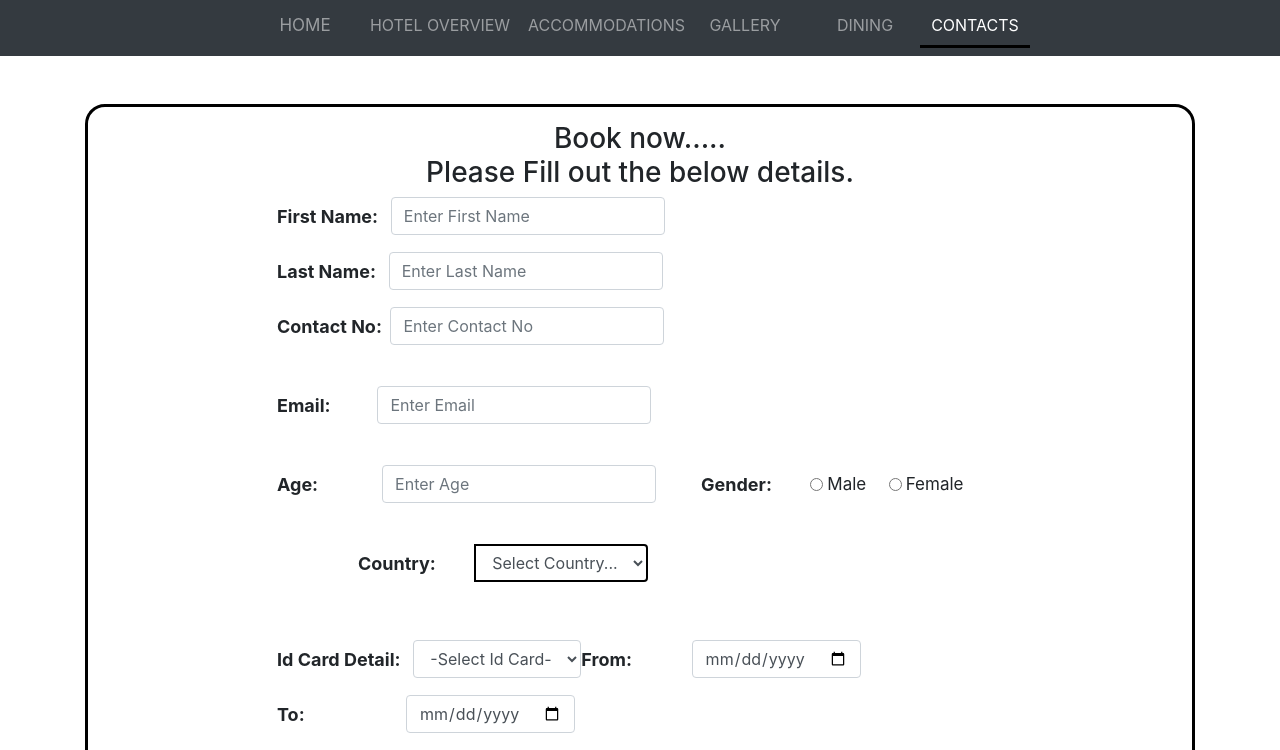
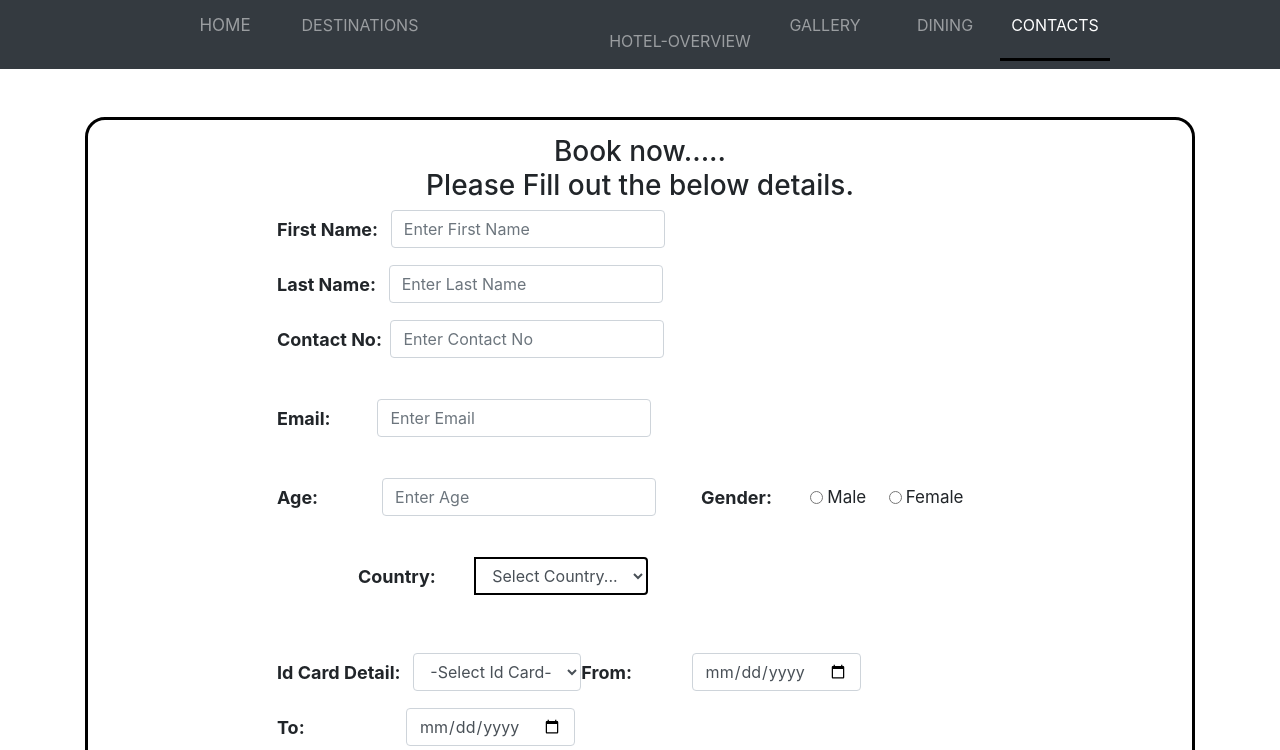
Before and after one commit to jyoti-vekhande/hotels, a plain HTML site: page Contact.html in a window 1280 px wide. Shown: the part 143-893 px from the top of the page. Drawn offline with Linux system fonts and the light colour scheme.

Commit message:
Update Contact.html

```diff
--- a/Contact.html
+++ b/Contact.html
@@ -69,9 +69,9 @@
 					<li class="nav-item" style="font-size: 17px;"><a class="nav-link"
 							href="index.html" style="width: 110px; text-align: center;">HOME</a></li>
 					<li class="nav-item"><a class="nav-link" href="destinations.html"
-							style="width: 160px; text-align: center;">HOTEL OVERVIEW</a></li>
+							style="width: 160px; text-align: center;">DESTINATIONS</</a></li>
 					<li class="nav-item"><a class="nav-link" href="hotel-overview.html"
-							style="width: 160px; text-align: center;">ACCOMMODATIONS</a></li>
+							style="width: 160px; text-align: center;">HOTEL-OVERVIEW</a></li>
 					<li class="nav-item"><a class="nav-link" href="gallery.html"
 							style="width: 130px; text-align: center;">GALLERY</a></li>
 					<li class="nav-item"><a class="nav-link" href="dining.html"
```
